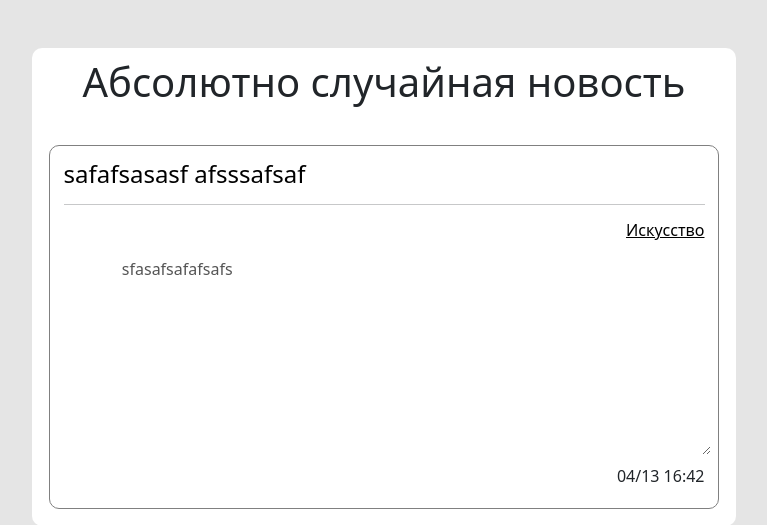
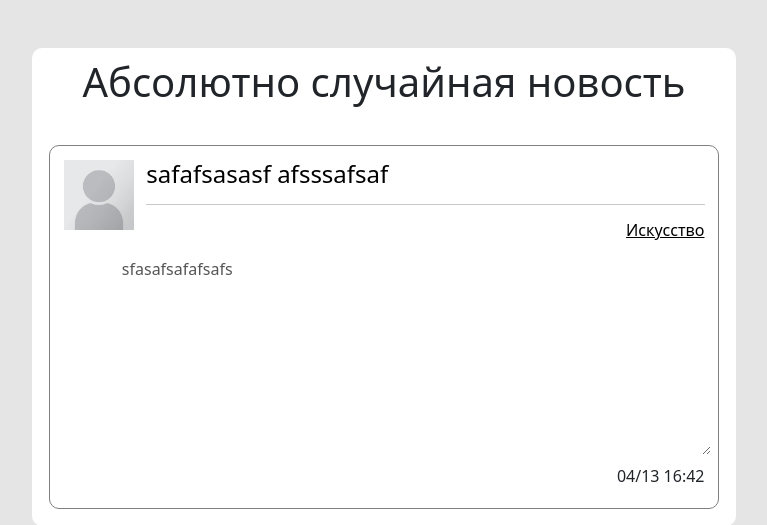
Before and after one commit to yalbee/web, a Flask app: page / in a window 1280 px wide. Shown: the part 72-597 px from the top of the page, without its empty margins (256-1023 px from the left). Run offline with Flask 2, Linux system fonts and the light colour scheme; data comes from the database, SQL or seed files in the repository.

Commit message:
aaaaaaaaaaаaaaaaaaaaaaaa

```diff
--- a/templates/welcome.html
+++ b/templates/welcome.html
@@ -6,6 +6,7 @@
     <br>
     <div class="content">
         <a style="text-decoration: none; color: black;" href="/users/{{ new.creator }}">
+            <img src="{{ new.user.image }}" class="icon" align="left">
             <h4 class="alert-heading">{{ new.user.name }} {{ new.user.surname }}</h4>
         </a>
         <hr>
```
